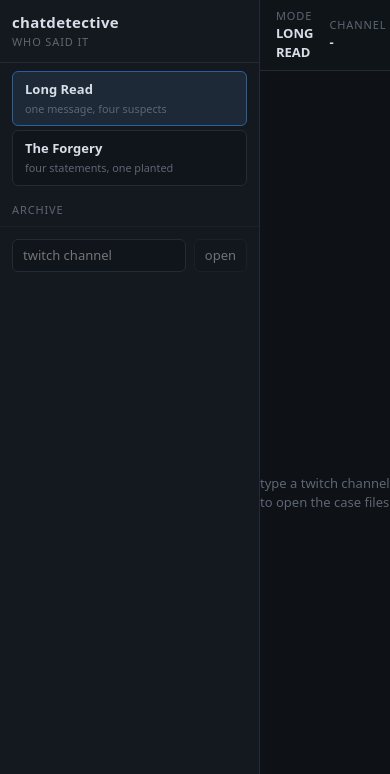
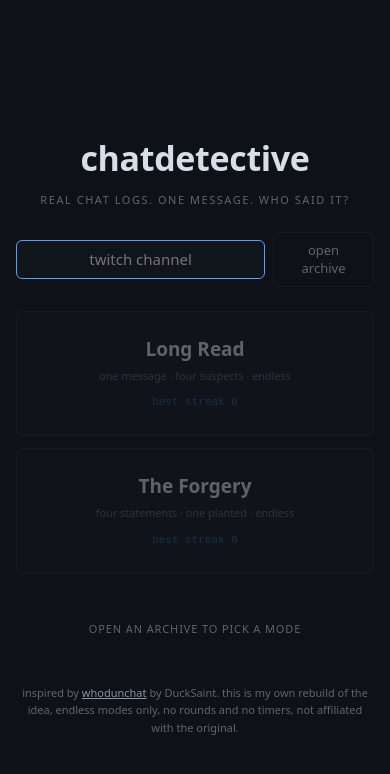
Before and after one commit to Sirsyorrz/chatdetective, a React (Vite) app: page / in a window 390 px wide. Shown: the top 774 px of the page. Built offline with nearby package versions, Linux system fonts and the light colour scheme.

Commit message:
center layout, one case at a time, credit whodunchat as the inspiration

```diff
--- a/src/App.tsx
+++ b/src/App.tsx
@@ -1,54 +1,108 @@
-import { useEffect, useRef } from "react";
+import { useState } from "react";
 import { CaseCard } from "./panels/CaseCard";
-import { Sidebar } from "./panels/Sidebar";
-import { allTimeBest, useStore } from "./state/store";
+import { allTimeBest, useStore, type Mode } from "./state/store";
 
-function Feed() {
-  const { cases, loading, error, channel } = useStore();
-  const more = useStore((s) => s.more);
-  const sentinel = useRef<HTMLDivElement>(null);
+const MODES: { id: Mode; name: string; sub: string }[] = [
+  { id: "longread", name: "Long Read", sub: "one message \u00b7 four suspects \u00b7 endless" },
+  { id: "forgery", name: "The Forgery", sub: "four statements \u00b7 one planted \u00b7 endless" },
+];
 
-  useEffect(() => {
-    const el = sentinel.current;
-    if (!el || !channel || error) return;
-    const io = new IntersectionObserver((entries) => {
-      if (entries.some((e) => e.isIntersecting)) void more();
-    });
-    io.observe(el);
-    return () => io.disconnect();
-  }, [channel, more, error]);
-
-  if (!channel) return <div className="empty">type a twitch channel to open the case files</div>;
+function ChannelSearch() {
+  const { recent, searching, searchError, channel } = useStore();
+  const search = useStore((s) => s.search);
+  const [q, setQ] = useState("");
 
   return (
-    <div className="feed">
-      {cases.map((c, i) => (
-        <CaseCard key={c.id} c={c} n={i + 1} />
-      ))}
-      {error && (
-        <div className="note" data-bad="true">
-          <div>{error}</div>
-          <button style={{ marginTop: 8 }} onClick={() => void more()}>
-            retry
-          </button>
+    <div className="stack center-stack">
+      <form
+        className="row"
+        onSubmit={(e) => {
+          e.preventDefault();
+          void search(q);
+        }}
+      >
+        <input
+          className="chan-input"
+          placeholder="twitch channel"
+          value={q}
+          spellCheck={false}
+          autoCapitalize="off"
+          autoFocus
+          onChange={(e) => setQ(e.target.value)}
+        />
+        <button disabled={searching || !q.trim()}>{searching ? "..." : "open archive"}</button>
+      </form>
+      {searchError && <div className="note" data-bad="true">{searchError}</div>}
+      {channel && (
+        <div className="note">
+          archive open &middot; #{channel.name}
         </div>
       )}
-      {loading && <div className="note">pulling logs...</div>}
-      <div ref={sentinel} className="sentinel" />
+      {recent.length > 0 && (
+        <div className="recent">
+          {recent.map((n) => (
+            <button key={n} className="chip" onClick={() => { setQ(n); void search(n); }}>
+              {n}
+            </button>
+          ))}
+        </div>
+      )}
     </div>
   );
 }
 
-function TopBar() {
-  const { stats, mode, channel } = useStore();
+function Home() {
+  const channel = useStore((s) => s.channel);
+  const start = useStore((s) => s.start);
+
+  return (
+    <div className="home">
+      <header className="title">
+        <h1>chatdetective</h1>
+        <p>real chat logs. one message. who said it?</p>
+      </header>
+      <ChannelSearch />
+      <div className="mode-grid">
+        {MODES.map((m) => (
+          <button
+            key={m.id}
+            className="mode-card"
+            disabled={!channel}
+            onClick={() => void start(m.id)}
+          >
+            <b>{m.name}</b>
+            <small>{m.sub}</small>
+            <span className="best">best streak {allTimeBest(m.id)}</span>
+          </button>
+        ))}
+      </div>
+      {!channel && <p className="note">open an archive to pick a mode</p>}
+      <footer className="credit">
+        inspired by{" "}
+        <a href="https://whodunchat.ducksaint.com/" target="_blank" rel="noreferrer">
+          whodunchat
+        </a>{" "}
+        by DuckSaint. this is my own rebuild of the idea, endless modes only, no rounds and no
+        timers, not affiliated with the original.
+      </footer>
+    </div>
+  );
+}
+
+function Play() {
+  const { current, caseNo, stats, mode, channel, loading, error } = useStore();
+  const quit = useStore((s) => s.quit);
+  const next = useStore((s) => s.next);
   const acc = stats.solved ? Math.round((stats.correct / stats.solved) * 100) : 0;
+
   return (
-    <div className="topbar">
+    <div className="play">
+      <div className="scorebar">
+        <button className="ghost" onClick={quit}>
+          &larr; archive
+        </button>
         <span>
-        mode <b>{mode === "longread" ? "long read" : "forgery"}</b>
-      </span>
-      <span>
-        channel <b>{channel ? `#${channel.name}` : "-"}</b>
+          <b>{mode === "longread" ? "long read" : "forgery"}</b> #{channel?.name}
         </span>
         <span className="spacer" />
         <span>
@@ -60,22 +114,24 @@ function TopBar() {
         <span>
           streak <b>{stats.streak}</b>
         </span>
-      <span>
-        best <b>{Math.max(stats.best, allTimeBest(mode))}</b>
-      </span>
-      <span>{channel?.instance.label ?? ""}</span>
+      </div>
+      <div className="stage">
+        {current && <CaseCard key={current.id} c={current} n={caseNo} />}
+        {!current && loading && <div className="note">pulling logs...</div>}
+        {error && (
+          <div className="note" data-bad="true">
+            <div>{error}</div>
+            <button style={{ marginTop: 8 }} onClick={() => void next()}>
+              retry
+            </button>
+          </div>
+        )}
+      </div>
     </div>
   );
 }
 
 export default function App() {
-  return (
-    <div className="app">
-      <Sidebar />
-      <main className="main">
-        <TopBar />
-        <Feed />
-      </main>
-    </div>
-  );
+  const mode = useStore((s) => s.mode);
+  return <div className="app">{mode ? <Play /> : <Home />}</div>;
 }
--- a/src/app.css
+++ b/src/app.css
@@ -6,7 +6,7 @@ html,
 body,
 #root {
   margin: 0;
-  height: 100%;
+  min-height: 100%;
 }
 
 body {
@@ -23,7 +23,7 @@ select {
   color: var(--fg);
   border: 1px solid var(--line);
   border-radius: var(--radius);
-  padding: 6px 10px;
+  padding: 8px 12px;
   font: inherit;
 }
 
@@ -32,25 +32,14 @@ button {
 }
 
 button:hover:not(:disabled),
-select:hover,
 input:focus {
   border-color: var(--accent);
   outline: none;
 }
 
 button:disabled {
-  opacity: 0.45;
+  opacity: 0.4;
   cursor: default;
-}
-
-select {
-  appearance: none;
-  padding-right: 26px;
-  background-image: linear-gradient(45deg, transparent 50%, var(--fg-dim) 50%),
-    linear-gradient(135deg, var(--fg-dim) 50%, transparent 50%);
-  background-position: right 13px center, right 8px center;
-  background-size: 5px 5px, 5px 5px;
-  background-repeat: no-repeat;
 }
 
 ::-webkit-scrollbar {
@@ -68,149 +57,151 @@ select {
 }
 
 .app {
-  display: grid;
-  grid-template-columns: var(--sidebar-w) 1fr;
-  height: 100%;
+  min-height: 100vh;
+  display: flex;
+  flex-direction: column;
+  align-items: center;
 }
 
-.sidebar {
-  background: var(--panel);
-  border-right: 1px solid var(--line);
+.row {
+  display: flex;
+  gap: var(--sp-2);
+  align-items: center;
+  justify-content: center;
+}
+.stack {
   display: flex;
   flex-direction: column;
-  min-height: 0;
+  gap: var(--sp-3);
 }
-
-.brand {
-  padding: var(--sp-3);
-  border-bottom: 1px solid var(--line);
+.center-stack {
+  align-items: center;
 }
-.brand b {
-  font-size: var(--fs-lg);
-  letter-spacing: 0.02em;
-}
-.brand span {
-  display: block;
-  color: var(--fg-faint);
-  font-size: var(--fs-sm);
-  text-transform: uppercase;
-  letter-spacing: 0.08em;
-}
-
-.section-h {
-  padding: var(--sp-2) var(--sp-3);
-  color: var(--fg-faint);
-  font-size: var(--fs-sm);
-  text-transform: uppercase;
-  letter-spacing: 0.08em;
-  border-bottom: 1px solid var(--line-soft);
-}
-
-.pad {
-  padding: var(--sp-3);
+.spacer {
+  flex: 1;
 }
 .dim {
   color: var(--fg-faint);
 }
-.stack {
+
+/* home */
+
+.home {
+  width: 100%;
+  max-width: 720px;
+  margin: auto;
+  padding: 10vh var(--sp-4) var(--sp-5);
   display: flex;
   flex-direction: column;
-  gap: var(--sp-2);
-}
-.row {
-  display: flex;
-  gap: var(--sp-2);
   align-items: center;
+  gap: var(--sp-5);
+  text-align: center;
 }
 
-.modes {
+.title h1 {
+  margin: 0;
+  font-size: 34px;
+  letter-spacing: -0.01em;
+}
+.title p {
+  margin: var(--sp-2) 0 0;
+  color: var(--fg-faint);
+  font-size: var(--fs-sm);
+  text-transform: uppercase;
+  letter-spacing: 0.14em;
+}
+
+.chan-input {
+  width: 260px;
+  text-align: center;
+  font-size: var(--fs-lg);
+}
+
+.recent {
+  display: flex;
+  flex-wrap: wrap;
+  gap: var(--sp-2);
+  justify-content: center;
+}
+.chip {
+  padding: 3px 10px;
+  border-radius: 999px;
+  color: var(--fg-dim);
+  font-size: var(--fs-sm);
+  background: transparent;
+}
+
+.mode-grid {
+  display: grid;
+  grid-template-columns: repeat(2, minmax(0, 1fr));
+  gap: var(--sp-3);
+  width: 100%;
+}
+.mode-card {
   display: flex;
   flex-direction: column;
   gap: var(--sp-1);
-  padding: var(--sp-2) var(--sp-3);
+  align-items: center;
+  padding: var(--sp-5) var(--sp-4);
+  background: var(--panel);
 }
-.mode {
-  text-align: left;
-  padding: var(--sp-2) var(--sp-3);
-  background: var(--panel-2);
+.mode-card b {
+  font-size: var(--fs-xl);
 }
-.mode[data-on="true"] {
-  background: var(--row-sel);
-  border-color: var(--accent-dim);
-}
-.mode b {
-  display: block;
-}
-.mode small {
+.mode-card small {
   color: var(--fg-faint);
 }
-
-.chan-list {
-  flex: 1;
-  overflow: auto;
-  min-height: 0;
-  border-top: 1px solid var(--line-soft);
-}
-.chan {
-  display: flex;
-  justify-content: space-between;
-  align-items: center;
-  width: 100%;
-  border: none;
-  border-radius: 0;
-  background: transparent;
-  height: var(--row-h);
-  padding: 0 var(--sp-3);
-  color: var(--fg-dim);
-  font-size: var(--fs);
-}
-.chan:hover {
-  background: var(--row-hover);
-  color: var(--fg);
-}
-.chan[data-on="true"] {
-  background: var(--row-sel);
-  color: var(--fg);
-  box-shadow: inset 2px 0 0 var(--accent);
+.mode-card .best {
+  margin-top: var(--sp-2);
+  font-family: var(--mono);
+  font-size: var(--fs-sm);
+  color: var(--accent-dim);
 }
 
-.main {
-  overflow: auto;
-  min-height: 0;
+/* play */
+
+.play {
+  width: 100%;
+  max-width: 720px;
+  padding: 0 var(--sp-4) var(--sp-5);
+  display: flex;
+  flex-direction: column;
+  align-items: stretch;
+  flex: 1;
 }
 
-.topbar {
+.scorebar {
   position: sticky;
   top: 0;
   z-index: 2;
   display: flex;
   gap: var(--sp-4);
   align-items: center;
-  padding: var(--sp-2) var(--sp-4);
-  background: rgba(16, 21, 27, 0.92);
-  backdrop-filter: blur(6px);
-  border-bottom: 1px solid var(--line);
+  padding: var(--sp-3) 0;
+  background: linear-gradient(var(--bg) 70%, transparent);
   font-size: var(--fs-sm);
   text-transform: uppercase;
   letter-spacing: 0.08em;
   color: var(--fg-faint);
 }
-.topbar b {
+.scorebar b {
   color: var(--fg);
   font-size: var(--fs);
   letter-spacing: 0;
 }
-.spacer {
-  flex: 1;
+.ghost {
+  border-color: transparent;
+  background: transparent;
+  color: var(--fg-dim);
+  padding: 4px 8px;
 }
 
-.feed {
-  max-width: 760px;
-  margin: 0 auto;
-  padding: var(--sp-5) var(--sp-4) 40vh;
+.stage {
+  flex: 1;
   display: flex;
   flex-direction: column;
-  gap: var(--sp-5);
+  justify-content: center;
+  padding-bottom: var(--sp-5);
 }
 
 .case {
@@ -218,7 +209,22 @@ select {
   border: 1px solid var(--line);
   border-radius: var(--radius);
   overflow: hidden;
+  animation: rise 140ms ease-out;
 }
+
+@keyframes rise {
+  from {
+    opacity: 0;
+    transform: translateY(6px);
+  }
+}
+
+@media (prefers-reduced-motion: reduce) {
+  .case {
+    animation: none;
+  }
+}
+
 .case-h {
   display: flex;
   gap: var(--sp-3);
@@ -237,21 +243,26 @@ select {
 
 .evidence {
   padding: var(--sp-4);
+  margin: var(--sp-3);
   font-size: var(--fs-xl);
   line-height: 1.5;
-  border-left: 2px solid var(--accent-dim);
-  margin: var(--sp-3);
+  text-align: center;
   background: var(--panel-2);
-  border-radius: 0 var(--radius) var(--radius) 0;
+  border: 1px solid var(--line-soft);
+  border-radius: var(--radius);
   word-break: break-word;
 }
 
 .prompt {
   padding: 0 var(--sp-3) var(--sp-2);
+  text-align: center;
   color: var(--fg-faint);
   font-size: var(--fs-sm);
   text-transform: uppercase;
   letter-spacing: 0.08em;
+}
+.prompt-lead {
+  padding-top: var(--sp-3);
 }
 
 .choices {
@@ -263,27 +274,16 @@ select {
 .choice {
   display: flex;
   align-items: center;
+  justify-content: center;
   gap: var(--sp-2);
   padding: var(--sp-3);
   background: var(--panel-2);
-  text-align: left;
   font-weight: 600;
 }
 .choice .idx {
   font-family: var(--mono);
   color: var(--fg-faint);
   font-weight: 400;
-}
-.choice[data-state="right"] {
-  border-color: var(--ok);
-  background: color-mix(in srgb, var(--ok) 12%, var(--panel-2));
-}
-.choice[data-state="wrong"] {
-  border-color: var(--bad);
-  background: color-mix(in srgb, var(--bad) 12%, var(--panel-2));
-}
-.choice[data-state="dim"] {
-  opacity: 0.4;
 }
 
 .statements {
@@ -309,19 +309,26 @@ select {
   color: var(--fg-faint);
   padding-top: 3px;
 }
+
+.choice[data-state="right"],
 .statement[data-state="right"] {
   border-color: var(--ok);
   background: color-mix(in srgb, var(--ok) 12%, var(--panel-2));
 }
+.choice[data-state="wrong"],
 .statement[data-state="wrong"] {
   border-color: var(--bad);
   background: color-mix(in srgb, var(--bad) 12%, var(--panel-2));
 }
+.choice[data-state="dim"],
 .statement[data-state="dim"] {
-  opacity: 0.45;
+  opacity: 0.4;
 }
 
 .verdict {
+  display: flex;
+  align-items: center;
+  gap: var(--sp-3);
   padding: var(--sp-2) var(--sp-3);
   border-top: 1px solid var(--line-soft);
   font-family: var(--mono);
@@ -334,6 +341,10 @@ select {
 .verdict[data-ok="false"] b {
   color: var(--bad);
 }
+.verdict .next {
+  margin-left: auto;
+  white-space: nowrap;
+}
 
 .emote {
   height: 1.4em;
@@ -344,14 +355,10 @@ select {
   font-weight: 700;
 }
 
-.sentinel {
-  height: 1px;
-}
-
 .note {
   text-align: center;
   color: var(--fg-faint);
-  padding: var(--sp-4);
+  padding: var(--sp-3);
   font-size: var(--fs-sm);
   letter-spacing: 0.08em;
   text-transform: uppercase;
@@ -362,9 +369,22 @@ select {
   letter-spacing: 0;
 }
 
-.empty {
-  height: 100%;
-  display: grid;
-  place-items: center;
+.credit {
+  max-width: 520px;
   color: var(--fg-faint);
+  font-size: var(--fs-sm);
+  line-height: 1.6;
 }
+.credit a {
+  color: var(--fg-dim);
+}
+
+@media (max-width: 640px) {
+  .mode-grid,
+  .choices {
+    grid-template-columns: 1fr;
+  }
+  .home {
+    padding-top: 6vh;
+  }
+}
--- a/src/panels/Sidebar.tsx
+++ /dev/null
@@ -1,99 +0,0 @@
-import { useState } from "react";
-import { useStore, type Mode } from "../state/store";
-
-const MODES: { id: Mode; name: string; sub: string }[] = [
-  { id: "longread", name: "Long Read", sub: "one message, four suspects" },
-  { id: "forgery", name: "The Forgery", sub: "four statements, one planted" },
-];
-
-export function Sidebar() {
-  const { channel, alternates, recent, searching, searchError, mode } = useStore();
-  const search = useStore((s) => s.search);
-  const setChannel = useStore((s) => s.setChannel);
-  const setMode = useStore((s) => s.setMode);
-  const [q, setQ] = useState("");
-
-  return (
-    <aside className="sidebar">
-      <div className="brand">
-        <b>chatdetective</b>
-        <span>who said it</span>
-      </div>
-
-      <div className="modes">
-        {MODES.map((m) => (
-          <button key={m.id} className="mode" data-on={mode === m.id} onClick={() => setMode(m.id)}>
-            <b>{m.name}</b>
-            <small>{m.sub}</small>
-          </button>
-        ))}
-      </div>
-
-      <div className="section-h">Archive</div>
-      <form
-        className="pad stack"
-        onSubmit={(e) => {
-          e.preventDefault();
-          void search(q);
-        }}
-      >
-        <div className="row">
-          <input
-            placeholder="twitch channel"
-            value={q}
-            spellCheck={false}
-            autoCapitalize="off"
-            onChange={(e) => setQ(e.target.value)}
-            style={{ flex: 1, minWidth: 0 }}
-          />
-          <button disabled={searching || !q.trim()}>{searching ? "..." : "open"}</button>
-        </div>
-        {searchError && <div className="dim">{searchError}</div>}
-        {channel && (
-          <div className="dim">
-            #{channel.name} via {channel.instance.label}
-          </div>
-        )}
-      </form>
-
-      {alternates.length > 1 && (
-        <>
-          <div className="section-h">Also logged by</div>
-          <div className="pad stack">
-            {alternates.map((c) => (
-              <button
-                key={c.instance.id}
-                className="mode"
-                data-on={channel?.instance.id === c.instance.id}
-                onClick={() => void setChannel(c)}
-              >
-                {c.instance.label}
-              </button>
-            ))}
-          </div>
-        </>
-      )}
-
-      {recent.length > 0 && (
-        <>
-          <div className="section-h">Recent</div>
-          <div className="chan-list">
-            {recent.map((n) => (
-              <button
-                key={n}
-                className="chan"
-                data-on={channel?.name === n}
-                onClick={() => {
-                  setQ(n);
-                  void search(n);
-                }}
-              >
-                {n}
-              </button>
-            ))}
-          </div>
-        </>
-      )}
-    </aside>
-  );
-}
--- a/src/state/store.ts
+++ b/src/state/store.ts
@@ -5,46 +5,36 @@ import { fetchWindow, findChannel, type Channel } from "../justlog";
 
 export type Mode = "longread" | "forgery";
 
-export type Verdict = { caseId: string; correct: boolean; picked: string };
-
 type Stats = { solved: number; correct: number; streak: number; best: number };
 
 const emptyStats = (): Stats => ({ solved: 0, correct: 0, streak: 0, best: 0 });
 
-function loadBest(): Record<string, number> {
+function loadJSON<T>(key: string, fallback: T): T {
   try {
-    return JSON.parse(localStorage.getItem("cd.best") ?? "{}");
+    const raw = localStorage.getItem(key);
+    return raw ? (JSON.parse(raw) as T) : fallback;
   } catch {
-    return {};
-  }
-}
-
-function loadRecent(): string[] {
-  try {
-    return JSON.parse(localStorage.getItem("cd.recent") ?? "[]");
-  } catch {
-    return [];
+    return fallback;
   }
 }
 
 type State = {
   channel: Channel | null;
-  alternates: Channel[];
   recent: string[];
   searching: boolean;
   searchError: string | null;
-  mode: Mode;
+  mode: Mode | null;
   emotes: EmoteMap;
-  cases: Case[];
-  verdicts: Record<string, Verdict>;
+  current: Case | null;
+  caseNo: number;
   stats: Stats;
   loading: boolean;
   error: string | null;
   search: (name: string) => Promise<void>;
-  setChannel: (c: Channel) => Promise<void>;
-  setMode: (m: Mode) => void;
-  more: () => Promise<void>;
-  answer: (c: Case, picked: string, correct: boolean) => void;
+  start: (m: Mode) => Promise<void>;
+  quit: () => void;
+  next: () => Promise<void>;
+  answer: (correct: boolean) => void;
 };
 
 const POOL_TARGET = 8;
@@ -56,7 +46,7 @@ export const useStore = create<State>((set, get) => {
 
   async function refill() {
     const { channel, mode } = get();
-    if (!channel) return;
+    if (!channel || !mode) return;
     for (let i = 0; i < 6 && pool.length < POOL_TARGET; i++) {
       const w = await fetchWindow(channel);
       pool.push(...buildCases(w, mode, used));
@@ -66,19 +56,18 @@ export const useStore = create<State>((set, get) => {
   function reset() {
     pool = [];
     used.clear();
-    set({ cases: [], verdicts: {}, stats: emptyStats(), error: null });
+    set({ current: null, caseNo: 0, stats: emptyStats(), error: null });
   }
 
   return {
     channel: null,
-    alternates: [],
-    recent: loadRecent(),
+    recent: loadJSON<string[]>("cd.recent", []),
     searching: false,
     searchError: null,
-    mode: "longread",
+    mode: null,
     emotes: new Map(),
-    cases: [],
-    verdicts: {},
+    current: null,
+    caseNo: 0,
     stats: emptyStats(),
     loading: false,
     error: null,
@@ -88,40 +77,41 @@ export const useStore = create<State>((set, get) => {
       if (!query) return;
       set({ searching: true, searchError: null });
       const matches = await findChannel(query);
-      set({ searching: false, alternates: matches });
-      if (!matches.length) {
+      set({ searching: false });
+      const channel = matches[0];
+      if (!channel) {
         set({ searchError: `no public archive logs ${query.replace(/^[@#]/, "")}` });
         return;
       }
-      await get().setChannel(matches[0]!);
+      const recent = [channel.name, ...get().recent.filter((n) => n !== channel.name)].slice(0, 6);
+      localStorage.setItem("cd.recent", JSON.stringify(recent));
+      set({ channel, recent, mode: null, emotes: new Map(), searchError: null });
+      reset();
+      loadEmotes(channel.userID).then((emotes) => set({ emotes }));
     },
 
-    async setChannel(channel) {
-      const recent = [channel.name, ...get().recent.filter((n) => n !== channel.name)].slice(0, 8);
-      localStorage.setItem("cd.recent", JSON.stringify(recent));
-      set({ channel, recent, emotes: new Map(), searchError: null });
+    async start(mode) {
+      set({ mode });
       reset();
-      loadEmotes(channel.userID).then((emotes) => set({ emotes }));
-      await get().more();
+      await get().next();
     },
 
-    setMode(mode) {
-      if (mode === get().mode) return;
-      set({ mode });
+    quit() {
+      set({ mode: null });
       reset();
-      if (get().channel) void get().more();
     },
 
-    async more() {
+    async next() {
       if (inflight) return inflight;
       set({ loading: true, error: null });
       inflight = (async () => {
         try {
-          if (pool.length < 4) await refill();
-          if (!pool.length) throw new Error("this channel's logs are too sparse for cases, try another");
-          const next = pool.splice(0, 4);
-          for (const c of next) used.add(c.id);
-          set({ cases: [...get().cases, ...next] });
+          if (!pool.length) await refill();
+          const c = pool.shift();
+          if (!c) throw new Error("this channel's logs are too sparse for cases, try another");
+          used.add(c.id);
+          set({ current: c, caseNo: get().caseNo + 1 });
+          if (pool.length < 3) void refill().catch(() => {});
         } catch (e) {
           set({ error: (e as Error).message });
         } finally {
@@ -132,22 +122,21 @@ export const useStore = create<State>((set, get) => {
       return inflight;
     },
 
-    answer(c, picked, correct) {
+    answer(correct) {
       const s = get().stats;
+      const mode = get().mode;
       const streak = correct ? s.streak + 1 : 0;
       const best = Math.max(s.best, streak);
-      const key = `${get().mode}`;
-      const bests = loadBest();
-      if (best > (bests[key] ?? 0)) {
-        bests[key] = best;
-        localStorage.setItem("cd.best", JSON.stringify(bests));
+      if (mode) {
+        const bests = loadJSON<Record<string, number>>("cd.best", {});
+        if (best > (bests[mode] ?? 0)) {
+          bests[mode] = best;
+          localStorage.setItem("cd.best", JSON.stringify(bests));
+        }
       }
-      set({
-        verdicts: { ...get().verdicts, [c.id]: { caseId: c.id, correct, picked } },
-        stats: { solved: s.solved + 1, correct: s.correct + (correct ? 1 : 0), streak, best },
-      });
+      set({ stats: { solved: s.solved + 1, correct: s.correct + (correct ? 1 : 0), streak, best } });
     },
   };
 });
 
-export const allTimeBest = (mode: Mode) => loadBest()[mode] ?? 0;
+export const allTimeBest = (mode: Mode) => loadJSON<Record<string, number>>("cd.best", {})[mode] ?? 0;
```
Also changed, not shown: src/panels/CaseCard.tsx (+29 -10 lines), 1 other file (tests, documents, lock files or other folders). Lines whose indentation alone changed are shown as unchanged.
